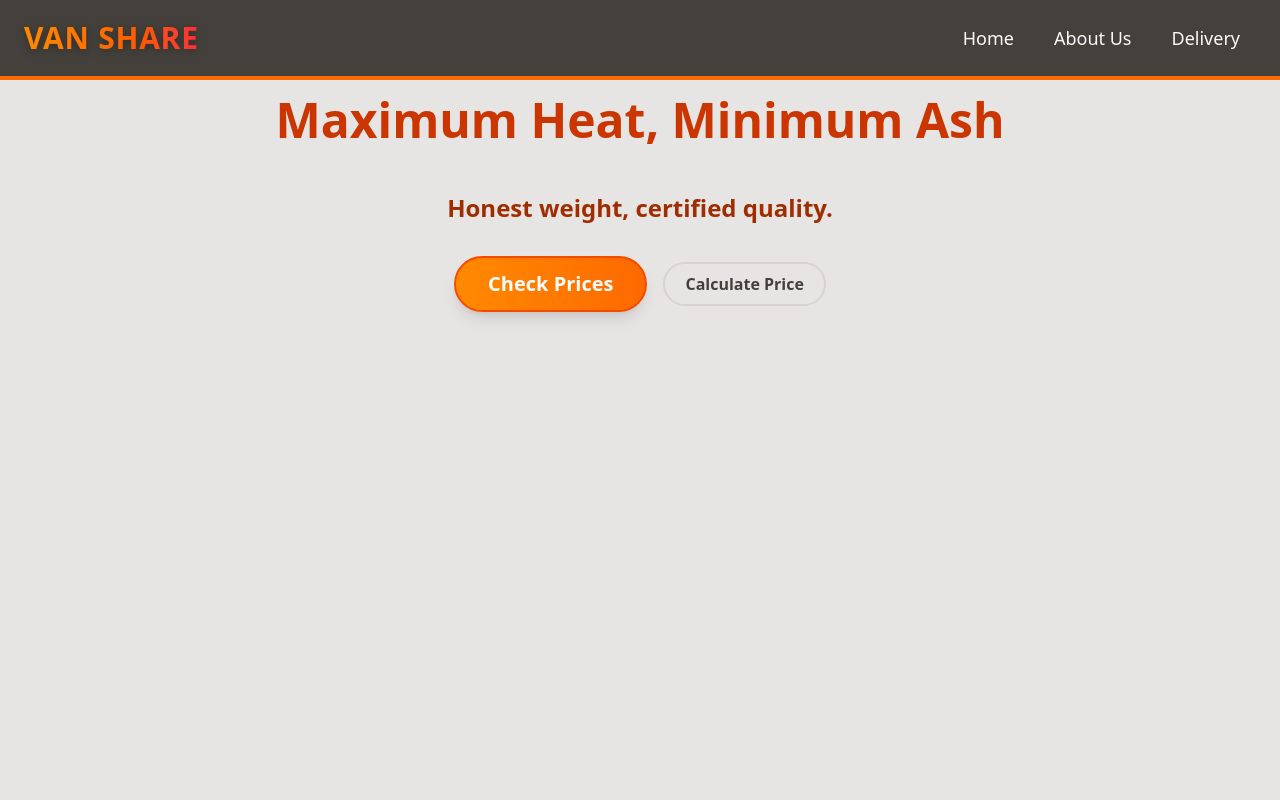
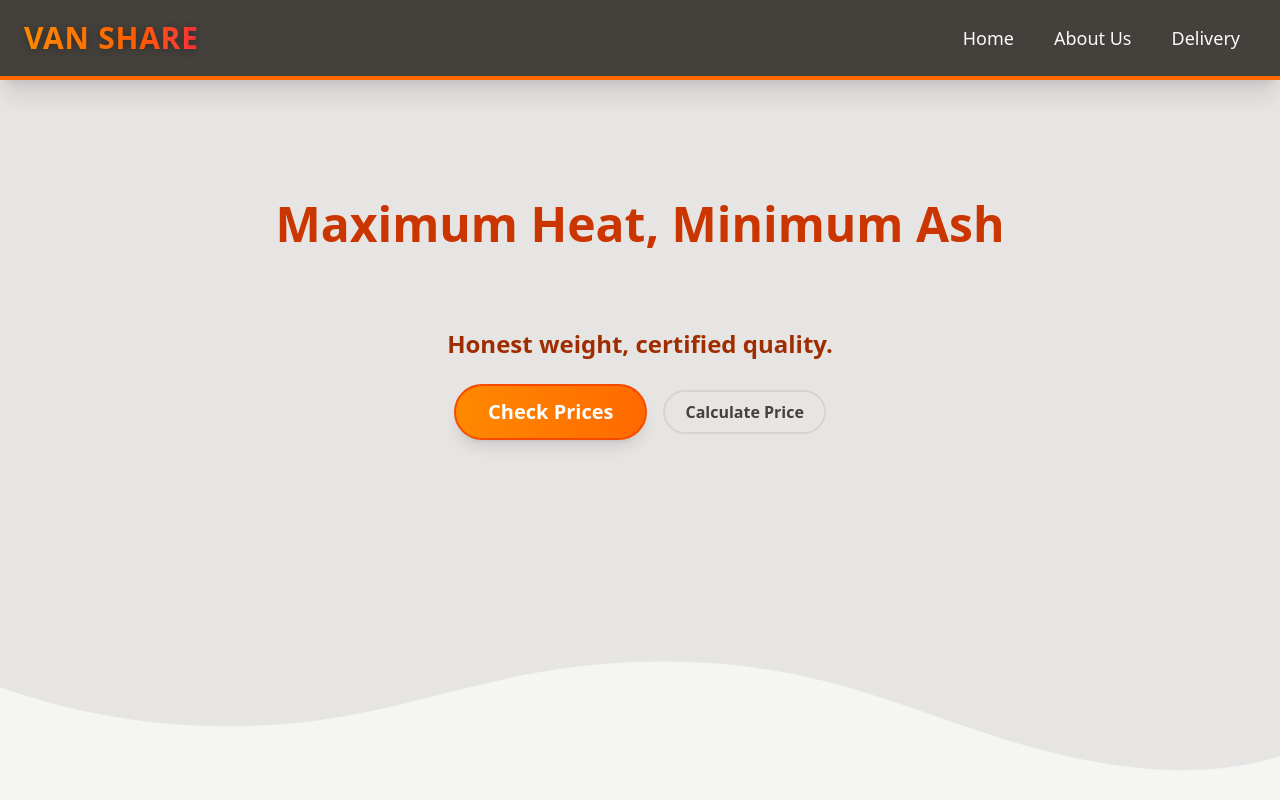
Before and after one commit to guitobi/coal-lending, a React (Vite) app in the folder client/: page / in a window 1280 px wide. Shown: the top 800 px of the page. Built offline with nearby package versions, Linux system fonts and the light colour scheme; a web font is replaced by a local one.

Commit message:
feat: enhance Home component with CTA and WaveDevider; implement sticky Header with scroll effect; update Layout and styles

```diff
--- /dev/null
+++ b/client/src/features/Home/CTA.jsx
@@ -0,0 +1,25 @@
+import Button from "../../ui/Button";
+
+function CTA() {
+  return (
+    <section className="pb-50 md:pb-80">
+      <h1
+        className="text-4xl px-4 py-4 font-bold font-zalando text-orange-700  transition-all duration-500 cursor-pointer
+          hover:text-orange-500 hover:drop-shadow-[0_0_8px_rgba(249,115,22,0.6)] md:text-5xl pt-15 pb-10 md:pt-30 md:pb-20"
+      >
+        Maximum Heat, Minimum Ash
+      </h1>
+
+      <h3 className="font-zalando text-xl font-semibold text-orange-800 hover:text-orange-600 hover:drop-shadow-[0_0_8px_rgba(249,115,22,0.6)] cursor-pointer md:text-2xl duration-300">
+        Honest weight, certified quality.
+      </h3>
+
+      <div className="flex items-center justify-center gap-4 mt-6 pb-5 ">
+        <Button type="primary">Check Prices</Button>
+        <Button type="secondary">Calculate Price</Button>
+      </div>
+    </section>
+  );
+}
+
+export default CTA;
--- a/client/src/features/Home/Home.jsx
+++ b/client/src/features/Home/Home.jsx
@@ -1,26 +1,18 @@
-// import Calculator from "./Calculator";
-
-import Button from "../../ui/Button";
+import WaveDevider from "../../ui/WaveDevider";
+import CTA from "./CTA"; // Твій компонент Hero
 
 function Home() {
   return (
-    <div className="text-center space-y-8">
-      <h1
-        className="text-4xl px-4 py-4 font-bold font-zalando text-orange-700  transition-all duration-500 cursor-pointer
-          hover:text-orange-500 hover:drop-shadow-[0_0_8px_rgba(249,115,22,0.6)] md:text-5xl"
-      >
-        Maximum Heat, Minimum Ash
-      </h1>
+    <div className="text-center">
+      <div className="bg-[#E7E5E4] relative">
+        <CTA />
+        <WaveDevider />
+      </div>
 
-      <h3 className="font-zalando text-xl font-semibold text-orange-800 hover:text-orange-600 hover:drop-shadow-[0_0_8px_rgba(249,115,22,0.6)] cursor-pointer md:text-2xl duration-300">
-        Honest weight, certified quality.
-      </h3>
-
-      <div className="flex items-center justify-center gap-4 mt-6">
-        <Button type="primary">Check Prices</Button>
-        <Button type="secondary">Calculate Price</Button>
+      <div className="pt-20 pb-50 bg-stone-100">
+        <h2 className=" text-xl font-semibold text-orange-600">Our Product</h2>
+        <div></div>
       </div>
-      {/* <Calculator /> */}
     </div>
   );
 }
--- a/client/src/index.css
+++ b/client/src/index.css
@@ -4,3 +4,14 @@
   --font-family-roboto: "Roboto", sans-serif;
   --font-family-zalando: "Zalando Sans SemiExpanded", sans-serif;
 }
+
+@keyframes slideDown {
+  from {
+    transform: translateY(-100%);
+    opacity: 0;
+  }
+  to {
+    transform: translateY(0);
+    opacity: 1;
+  }
+}
--- a/client/src/ui/Header.jsx
+++ b/client/src/ui/Header.jsx
@@ -1,12 +1,32 @@
-import { useState } from "react";
+import { useState, useEffect } from "react";
 import { Link } from "react-router";
 // import coalImage from "../assets/coal.webp";
 
 function Header() {
   const [isMenuOpen, setIsMenuOpen] = useState(false);
+  const [isScrolled, setIsScrolled] = useState(false);
+
+  useEffect(() => {
+    const handleScroll = () => {
+      // Хедер стає sticky після 400px скролу (приблизно після CTA)
+      setIsScrolled(window.scrollY > 400);
+    };
+
+    window.addEventListener("scroll", handleScroll);
+    return () => window.removeEventListener("scroll", handleScroll);
+  }, []);
 
   return (
-    <header className="bg-stone-700 text-slate-50 shadow-xl border-b-4 border-orange-500">
+    <header
+      className={`text-slate-50 shadow-xl border-b-4 border-orange-500 transition-all duration-100 ease-in-out ${
+        isScrolled
+          ? "sticky top-0 z-50 bg-stone-700/95 backdrop-blur-md animate-[slideDown_0.5s_ease-out]"
+          : "relative z-10 bg-stone-700"
+      }`}
+      style={{
+        animation: isScrolled ? "slideDown 0.3s ease-out" : "none",
+      }}
+    >
       <nav className="container mx-auto px-6 py-5">
         <div className="flex items-center justify-between">
           <Link
--- a/client/src/ui/Layout.jsx
+++ b/client/src/ui/Layout.jsx
@@ -6,7 +6,7 @@ function Layout() {
   return (
     <div className="flex flex-col min-h-screen">
       <Header />
-      <main className="grow bg-stone-200 font-roboto h-screen">
+      <main className="grow bg-stone-200 font-roboto">
         <Outlet />
       </main>
       <Footer />
--- /dev/null
+++ b/client/src/ui/WaveDevider.jsx
@@ -0,0 +1,20 @@
+function WaveDevider() {
+  return (
+    <div className="absolute bottom-0 left-0 w-full overflow-hidden leading-0">
+      <svg
+        data-name="Layer 1"
+        xmlns="http://www.w3.org/2000/svg"
+        viewBox="0 0 1200 120"
+        preserveAspectRatio="none"
+        className="relative block w-[calc(100%+1.3px)] h-15 md:h-30"
+      >
+        <path
+          d="M985.66,92.83C906.67,72,823.78,31,743.84,14.19c-82.26-17.34-168.06-16.33-250.45.39-57.84,11.73-114,31.07-172,41.86A600.21,600.21,0,0,1,0,27.35V120H1200V95.8C1132.19,118.92,1055.71,111.31,985.66,92.83Z"
+          className="fill-stone-100"
+        ></path>
+      </svg>
+    </div>
+  );
+}
+
+export default WaveDevider;
```
